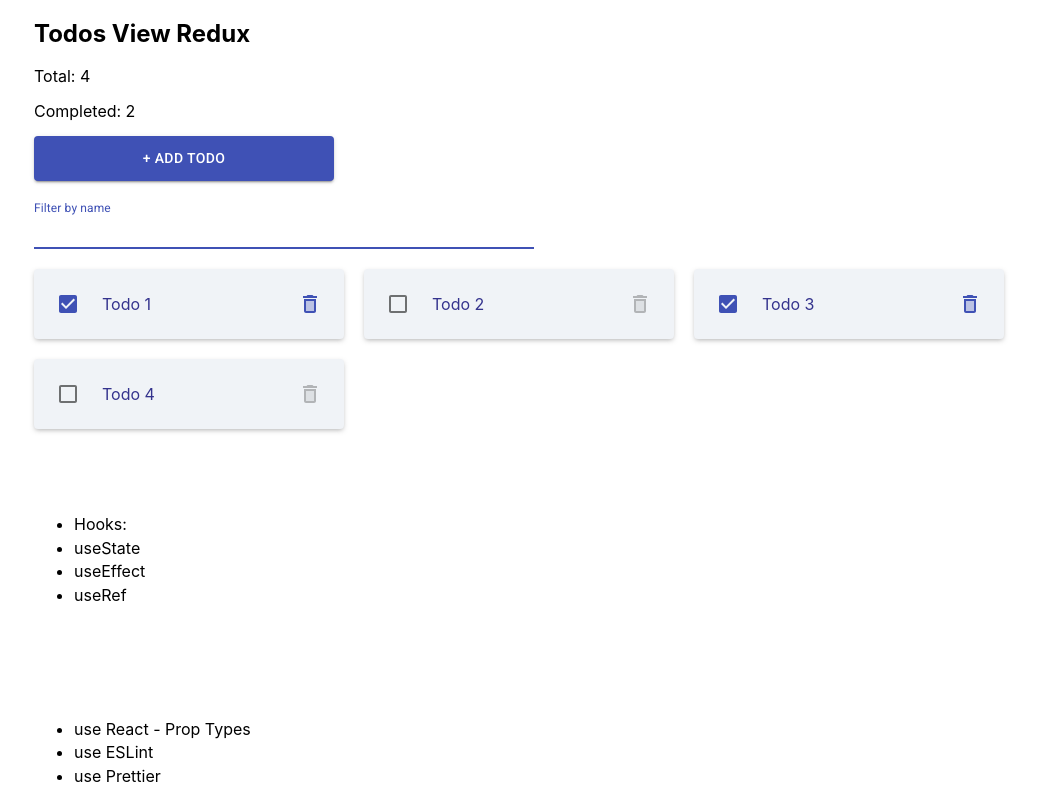
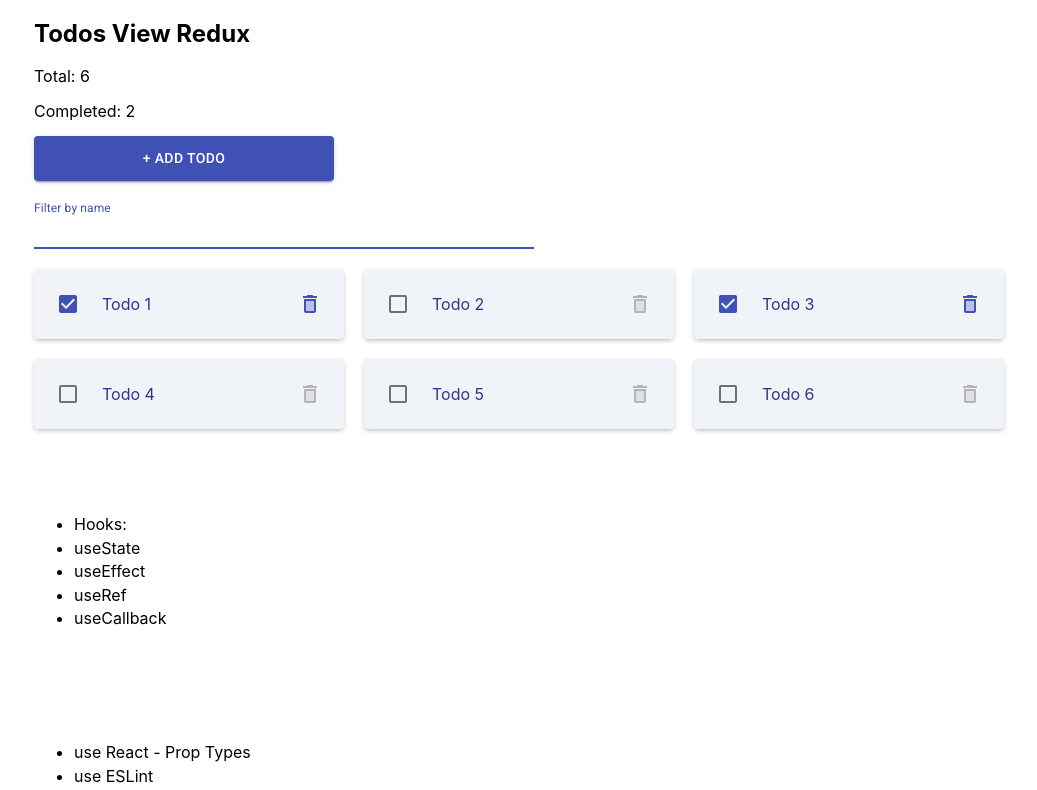
Before and after one commit to itstoreall/todos, a React (Create React App) app: page / in a window 1280 px wide. Shown: the top 790 px of the page, without its empty margins (106-1143 px from the left). Built offline with nearby package versions, Linux system fonts and the light colour scheme; data requests are answered from the project's data file.

Commit message:
adds Modal hook

```diff
--- a/server/db.json
+++ b/server/db.json
@@ -19,6 +19,16 @@
       "text": "Todo 4",
       "completed": false,
       "id": 4
+    },
+    {
+      "text": "Todo 5\n",
+      "completed": false,
+      "id": 5
+    },
+    {
+      "text": "Todo 6",
+      "completed": false,
+      "id": 6
     }
   ]
 }
--- a/src/App.js
+++ b/src/App.js
@@ -22,6 +22,7 @@ export default function App() {
           <li>useState</li>
           <li>useEffect</li>
           <li>useRef</li>
+          <li>useCallback</li>
         </ul>
 
         <ul className="UseList">
@@ -50,54 +51,3 @@ export default function App() {
     </section>
   );
 }
-
-/*
-import React from 'react';
-import { connect } from 'react-redux';
-import shortid from 'shortid';
-import Todos from './components/Todos';
-import './components/Todos/TodosStyles.scss';
-
-const App = ({ isLoadingTodos }) => {
-  return (
-    <section className="section">
-      <div className="container">
-        <h1>
-          Todos View Redux
-          {isLoadingTodos && <span className="Loading"> Loading...</span>}
-        </h1>
-        <Todos />
-
-        <ul className="UseList">
-          <li>use React - Prop Types</li>
-          <li>use ESLint</li>
-          <li>use Prettier</li>
-          <li>use gh-pages</li>
-          <li>use Modern normalize</li>
-          <li>use Node Sass</li>
-          <li>use React JSS</li>
-          <li>use Redux</li>
-          <li>use React Redux</li>
-          <li>use Redux Devtools Extension</li>
-          <li>use Material-UI</li>
-          <li>use axios</li>
-          <li>use Classnames</li>
-          <li>use react-router-dom</li>
-          <li>use shortid - id: {shortid.generate()}</li>
-          <li>use Redux Toolkit</li>
-          <li>use Logger for Redux</li>
-          <li>use Redux Persist</li>
-          <li>use JSON Server</li>
-          <li>use Reselect (from Toolkit)</li>
-        </ul>
-      </div>
-    </section>
-  );
-};
-
-const mapStateToProps = state => ({
-  isLoadingTodos: state.todos.loading,
-});
-
-export default connect(mapStateToProps, null)(App);
-*/
--- a/src/components/Modal/Modal.jsx
+++ b/src/components/Modal/Modal.jsx
@@ -6,17 +6,20 @@ import './Modal.scss';
 const reusedModalRoot = document.querySelector('#modal-root');
 
 export default function Modal({ children, onClose }) {
-  // Close by ESC (addEventListener keydown)
+  // Close by ESC
   useEffect(() => {
-    window.addEventListener('keydown', e => {
+    const handleKeyDown = e => {
       e.code === 'Escape' && onClose();
-    });
+    };
+
+    // componentDidMount()
+    window.addEventListener('keydown', handleKeyDown);
+
+    // componentWillUnmount()
+    return () => {
+      window.removeEventListener('keydown', handleKeyDown);
+    };
   }, [onClose]);
-
-  // removeEventListener keydown
-  // const componentWillUnmount() {
-  //   window.removeEventListener('keydown', handleKeyDown);
-  // }
 
   // Close by Backdrop
   const handleBackdropClick = e => {
--- a/src/components/Todos/Todos.jsx
+++ b/src/components/Todos/Todos.jsx
@@ -1,4 +1,4 @@
-import { useState, useEffect } from 'react';
+import { useState, useEffect, useCallback } from 'react';
 import { useDispatch } from 'react-redux';
 import { todosOperations } from '../../redux/todos';
 import Stats from './TodoStats';
@@ -11,14 +11,16 @@ import Modal from '../Modal';
 import './TodosStyles.scss';
 
 export default function Todos() {
-  const [showModal, setShowModal] = useState();
+  const [showModal, setShowModal] = useState(false);
   const dispatch = useDispatch();
 
   useEffect(() => {
     dispatch(todosOperations.fetchTodos);
   }, [dispatch]);
 
-  const toggleModal = () => setShowModal(!showModal);
+  const toggleModal = useCallback(() => {
+    setShowModal(prevShowModal => !prevShowModal);
+  }, []);
 
   return (
     <>
```
